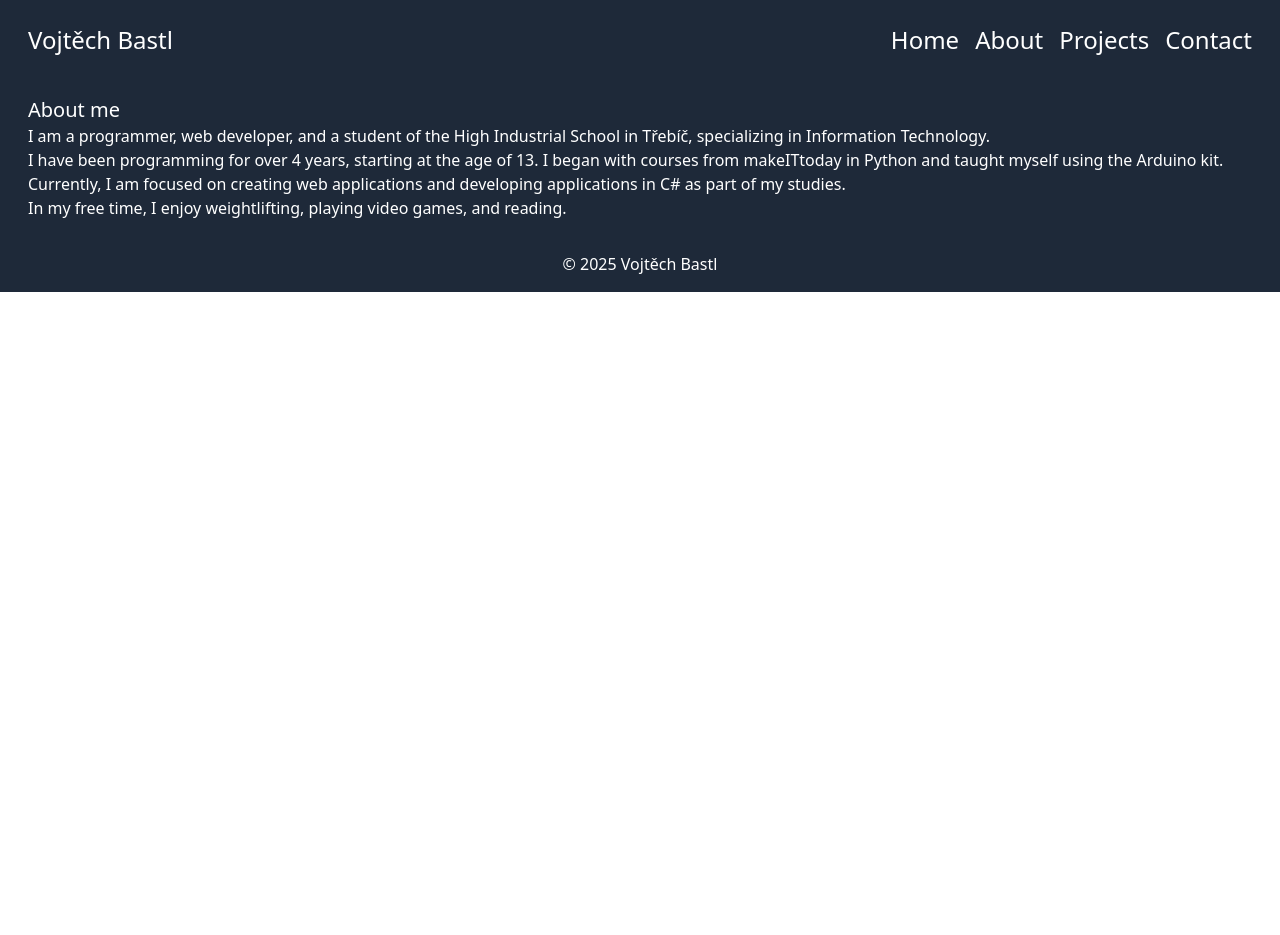
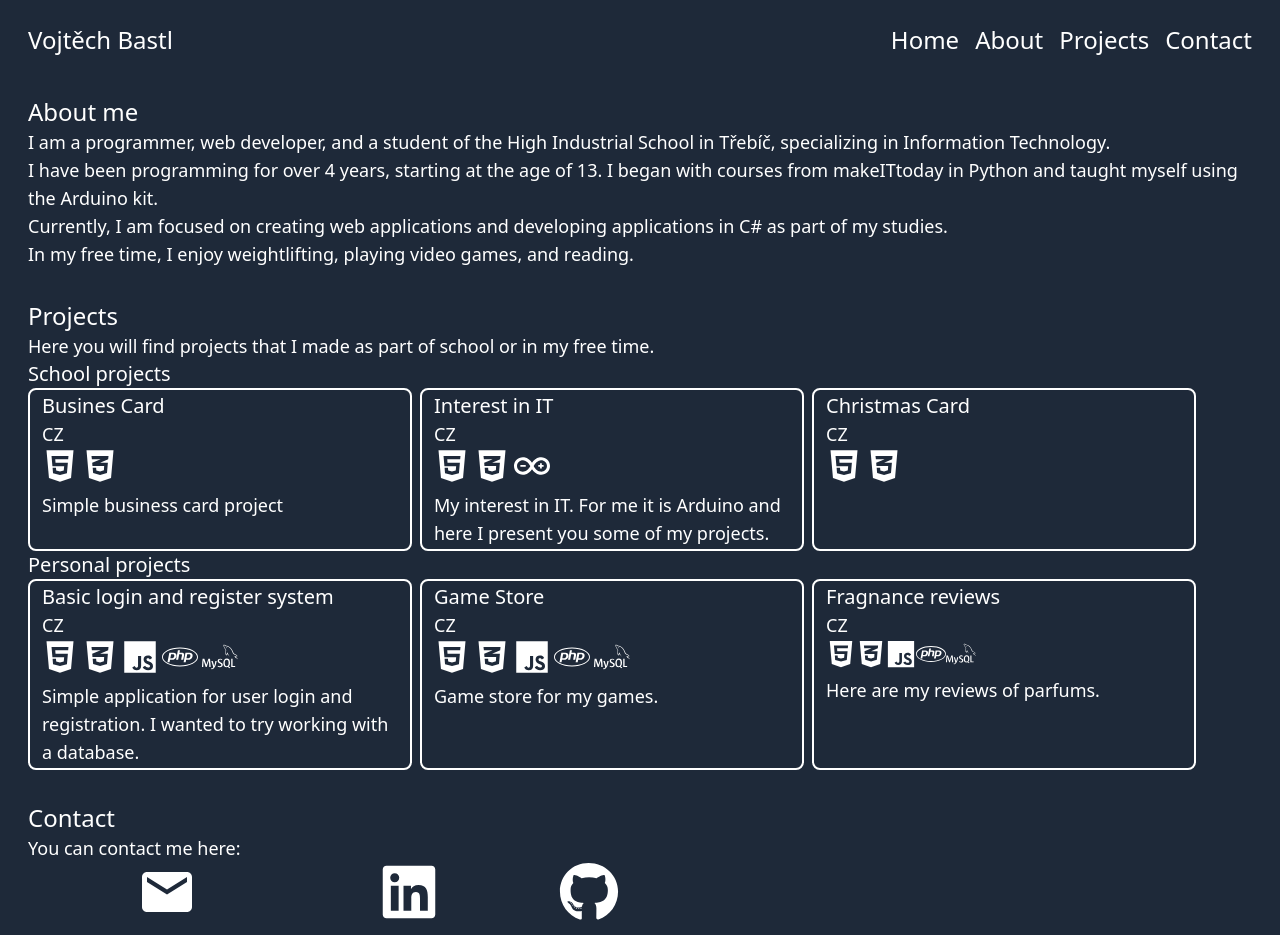
Before and after one commit to V0jta1234/portfolioPage, a React (Vite) app: page / in a window 1280 px wide. Shown: the top 935 px of the page. Before the commit the page ends 800 px from the top, so only its background shows below. Built offline with nearby package versions, Linux system fonts and the light colour scheme.

Commit message:
projects + contact

```diff
--- a/src/components/Main.jsx
+++ b/src/components/Main.jsx
@@ -1,9 +1,19 @@
 import About from './main/About'
+import Projects from './main/Projects'
+import Contact from './main/Contact'
 function Main() {
     return (
-        <section id="about">
-            <About />
-        </section>
+        <div>
+            <section id="about">
+                <About />
+            </section>
+            <section id="projects">
+                <Projects />
+            </section>
+            <section id="contact">
+                <Contact />
+            </section>
+        </div>
     )
 }
 
--- a/src/components/main/About.jsx
+++ b/src/components/main/About.jsx
@@ -1,8 +1,8 @@
 function About() {
     return(
         <div className="bg-gray-800 p-4 text-white text">
-            <div className="mx-3">
-                <h1 className="text-xl">About me</h1>
+            <div className="mx-3 text-lg">
+                <h1 className="text-2xl">About me</h1>
                 <p>I am a programmer, web developer, and a student of the High Industrial School in Třebíč, specializing in Information Technology.</p>
                 <p>I have been programming for over 4 years, starting at the age of 13. I began with courses from <a class="a" href="https://makeittoday.cz/">makeITtoday</a> in Python and taught myself using the Arduino kit.</p>
                 <p>Currently, I am focused on creating web applications and developing applications in C# as part of my studies.</p>
--- /dev/null
+++ b/src/components/main/Contact.jsx
@@ -0,0 +1,30 @@
+import { MdEmail } from "react-icons/md";
+import { FaLinkedin } from "react-icons/fa";
+import { FaGithub } from "react-icons/fa";
+
+function Contact() {
+    return (
+        <div className="bg-gray-800 p-4 text-white text">
+            <div className="mx-3 text-lg">
+                <h1 className="text-2xl">Contact</h1>
+                <p>You can contact me here:</p>
+                <div className="flex gap-2 hover:cursor-pointer">
+                    <a href="mailto:vojtech.baslt8@gmail.com" className="text-6xl flex flex-col items-center gap-2 " >
+                        <MdEmail />
+                        <a className="text-lg" href="mailto:vojtech.baslt8@gmail.com">Email: vojtech.bastl8@gmail.com</a>
+                    </a>
+                    <a className="text-6xl flex flex-col items-center gap-2 " href="https://www.linkedin.com/in/vojt%C4%9Bch-bastl-98427a367/">
+                        <FaLinkedin />
+                        <p className="text-lg">LinkedIn: Vojtěch Bastl</p>
+                    </a>
+                    <a className="text-6xl flex flex-col items-center gap-2" href="https://github.com/V0jta1234">
+                        <FaGithub />
+                        <p className="text-lg">GitHub: V0jta1234</p>
+                    </a>
+                </div>
+            </div>
+        </div>
+    )
+}
+
+export default Contact
--- /dev/null
+++ b/src/components/main/Projects.jsx
@@ -0,0 +1,37 @@
+//Šklní projekty
+import BusinesCard from "./projects/BusinesCard"
+import InterestIT from "./projects/InterestIT"
+import ChristmasCard from "./projects/ChristmasCard"
+//Osobní projekty
+import LoginRegister from "./projects/LoginRegister"
+import GameStore from "./projects/GameStore"
+import Vonavky from "./projects/Vonavky"
+
+function Projects() {
+    return (
+        <div className="bg-gray-800 p-4 text-white text">
+            <div className="mx-3 text-lg">
+                <h1 className="text-2xl">Projects</h1>
+                <p>Here you will find projects that I made as part of school or in my free time.</p>
+                <div className="">
+                    <h2 className="text-xl">School projects</h2>
+                    <div className="flex gap-2">
+                        <BusinesCard />
+                        <InterestIT />
+                        <ChristmasCard />
+                    </div>
+                </div>
+                <div>
+                    <h2 className="text-xl">Personal projects</h2>
+                    <div className="flex gap-2">
+                        <LoginRegister />
+                        <GameStore />
+                        <Vonavky />
+                    </div>
+                </div>
+            </div>
+        </div>
+    )
+}
+
+export default Projects
--- /dev/null
+++ b/src/components/main/projects/BusinesCard.jsx
@@ -0,0 +1,15 @@
+import { FaHtml5 } from "react-icons/fa";
+import { FaCss3Alt } from "react-icons/fa";
+
+function BusinesCard() {
+    return (
+        <div className="border-2 rounded-lg px-3 py-0.5 w-sm h-sm">
+            <h1 className="text-xl">Busines Card</h1>{/*Jméno projektu*/}
+            <h2 className="text-lg">CZ</h2>{/*Jazyky*/}
+            <div className="text-4xl inline-flex gap-1"><FaHtml5 /> <FaCss3Alt /></div>{/*Použité technologie*/}
+            <p>Simple business card project</p>{/*Popis projektu*/}
+        </div>
+    )
+}
+
+export default BusinesCard
--- /dev/null
+++ b/src/components/main/projects/ChristmasCard.jsx
@@ -0,0 +1,15 @@
+import { FaHtml5 } from "react-icons/fa";
+import { FaCss3Alt } from "react-icons/fa";
+
+function ChristmasCard() {
+    return (
+        <div className="border-2 rounded-lg px-3 py-0.5 w-sm h-sm">
+            <h1 className="text-xl">Christmas Card</h1>{/*Jméno projektu*/}
+            <h2 className="text-lg">CZ</h2>{/*Jazyky*/}
+            <div className="text-4xl inline-flex gap-1"><FaHtml5 /> <FaCss3Alt /></div>{/*Použité technologie*/}
+            <p></p>{/*Popis projektu*/}
+        </div>
+    )
+}
+
+export default ChristmasCard
--- /dev/null
+++ b/src/components/main/projects/GameStore.jsx
@@ -0,0 +1,18 @@
+import { FaHtml5 } from "react-icons/fa";
+import { FaCss3Alt } from "react-icons/fa";
+import { IoLogoJavascript } from "react-icons/io5";
+import { FaPhp } from "react-icons/fa";
+import { SiMysql } from "react-icons/si";
+
+function GameStore() {
+    return (
+        <div className="border-2 rounded-lg px-3 py-0.5 w-sm h-sm">
+            <h1 className="text-xl">Game Store</h1>{/*Jméno projektu*/}
+            <h2 className="text-lg">CZ</h2>{/*Jazyky*/}
+            <div className="text-4xl inline-flex gap-1"><FaHtml5 /> <FaCss3Alt /> <IoLogoJavascript /> <FaPhp /> <SiMysql /></div>{/*Použité technologie*/}
+            <p>Game store for my games.</p>{/*Popis projektu*/}
+        </div>
+    )
+}
+
+export default GameStore
--- /dev/null
+++ b/src/components/main/projects/InterestIT.jsx
@@ -0,0 +1,16 @@
+import { FaHtml5 } from "react-icons/fa";
+import { FaCss3Alt } from "react-icons/fa";
+import { SiArduino } from "react-icons/si";
+
+function InterestIT() {
+    return (
+        <div className="border-2 rounded-lg px-3 py-0.5 w-sm h-sm">
+            <h1 className="text-xl">Interest in IT</h1>{/*Jméno projektu*/}
+            <h2 className="text-lg">CZ</h2>{/*Jazyky*/}
+            <div className="text-4xl inline-flex gap-1"><FaHtml5 /> <FaCss3Alt /> <SiArduino /></div>{/*Použité technologie*/}
+            <p>My interest in IT. For me it is Arduino and here I present you some of my projects.</p>{/*Popis projektu*/}
+        </div>
+    )
+}
+
+export default InterestIT
--- /dev/null
+++ b/src/components/main/projects/LoginRegister.jsx
@@ -0,0 +1,18 @@
+import { FaHtml5 } from "react-icons/fa";
+import { FaCss3Alt } from "react-icons/fa";
+import { IoLogoJavascript } from "react-icons/io5";
+import { FaPhp } from "react-icons/fa";
+import { SiMysql } from "react-icons/si";
+
+function LoginRegister() {
+    return (
+        <div className="border-2 rounded-lg px-3 py-0.5 w-sm h-sm">
+            <h1 className="text-xl">Basic login and register system</h1>{/*Jméno projektu*/}
+            <h2 className="text-lg">CZ</h2>{/*Jazyky*/}
+            <div className="text-4xl inline-flex gap-1"><FaHtml5 /> <FaCss3Alt /> <IoLogoJavascript /> <FaPhp /> <SiMysql /></div>{/*Použité technologie*/}
+            <p>Simple application for user login and registration. I wanted to try working with a database.</p>{/*Popis projektu*/}
+        </div>
+    )
+}
+
+export default LoginRegister
--- /dev/null
+++ b/src/components/main/projects/Vonavky.jsx
@@ -0,0 +1,18 @@
+import { FaHtml5 } from "react-icons/fa";
+import { FaCss3Alt } from "react-icons/fa";
+import { IoLogoJavascript } from "react-icons/io5";
+import { FaPhp } from "react-icons/fa";
+import { SiMysql } from "react-icons/si";
+
+function Vonavky() {
+    return (
+        <div className="border-2 rounded-lg px-3 py-0.5 w-sm h-sm">
+            <h1 className="text-xl">Fragnance reviews</h1>{/*Jméno projektu*/}
+            <h2 className="text-lg">CZ</h2>{/*Jazyky*/}
+            <div className="text-3xl inline-flex"><FaHtml5 /> <FaCss3Alt /> <IoLogoJavascript /> <FaPhp /> <SiMysql /></div>{/*Použité technologie*/}
+            <p>Here are my reviews of parfums.</p>{/*Popis projektu*/}
+        </div>
+    )
+}
+
+export default Vonavky
```
Also changed, not shown: src/components/main/projects/projectTemplate.txt (added).
